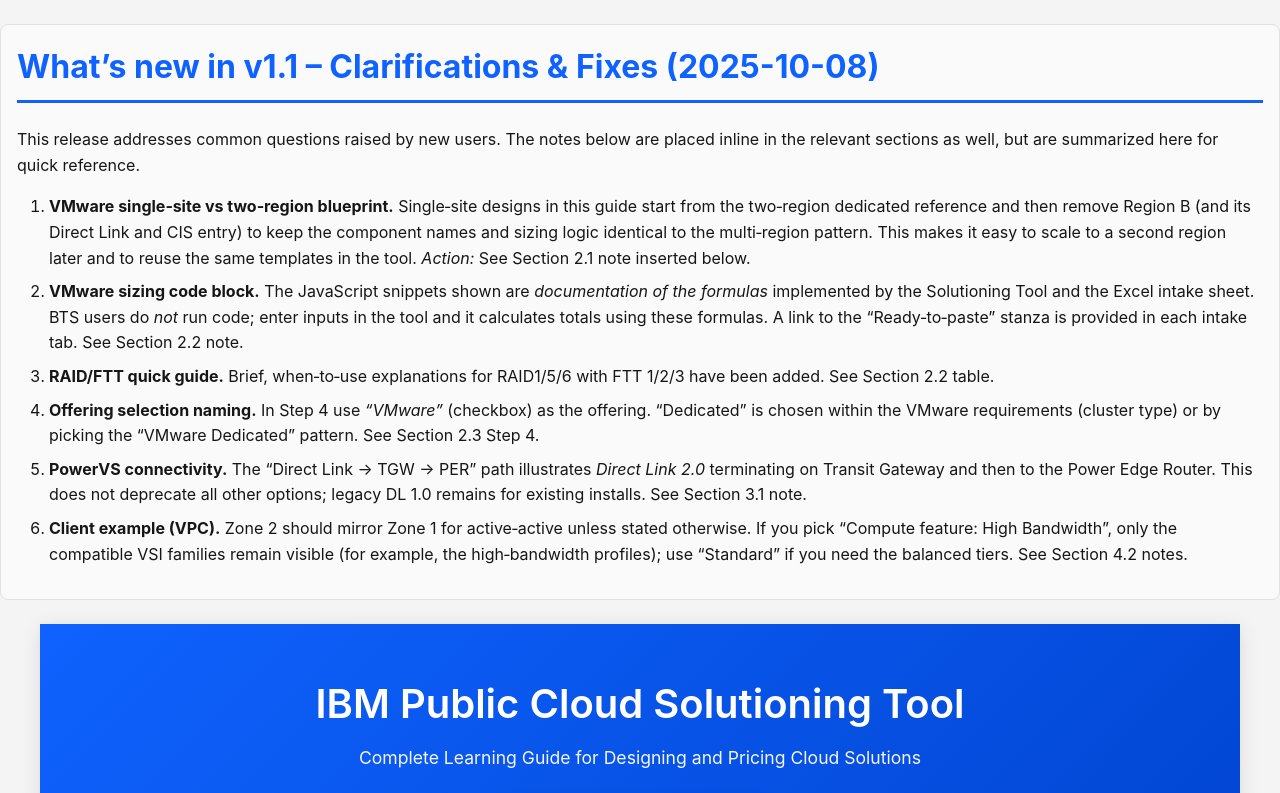
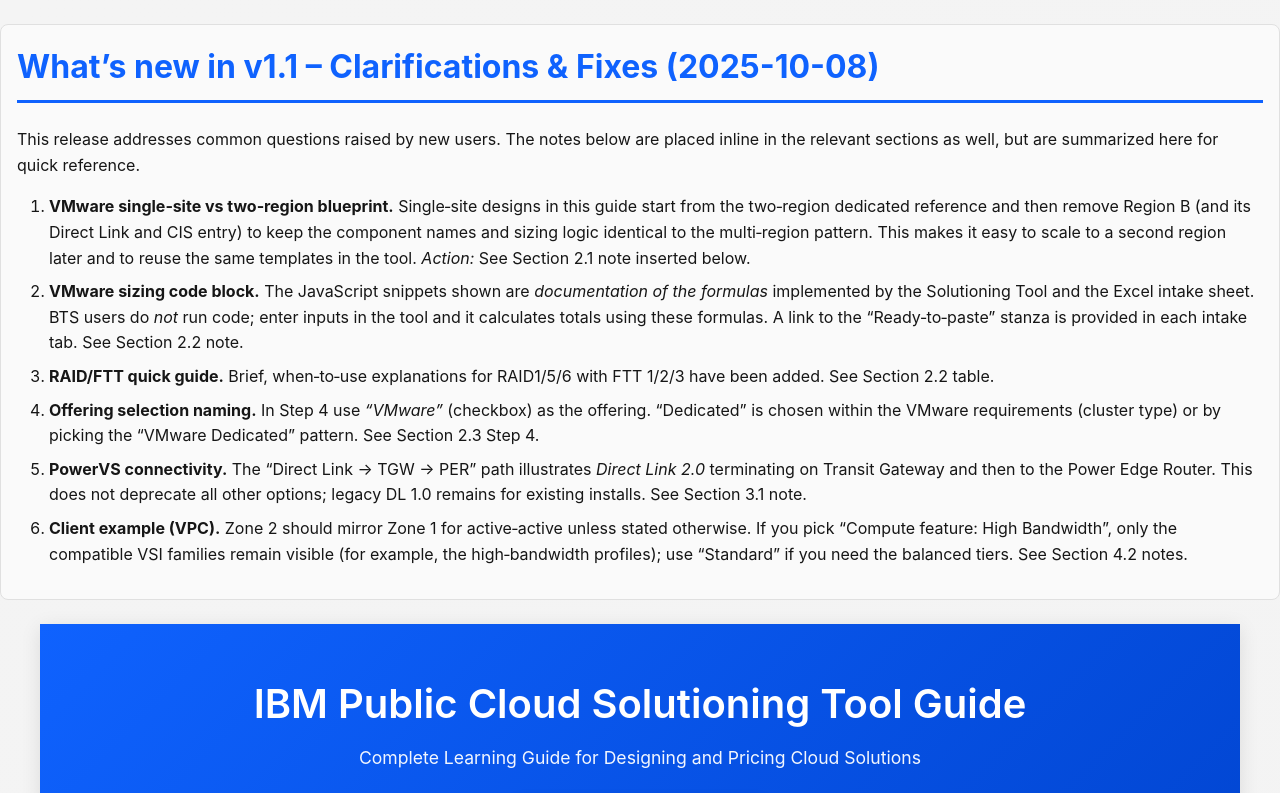
Before and after one commit to sm911/IBM-Public-Cloud-Solutioning-Tool, a plain HTML site: page index.html in a window 1280 px wide. Shown: the top 793 px of the page. Drawn offline with Linux system fonts and the light colour scheme.

Commit message:
Add files via upload

```diff
--- a/index.html
+++ b/index.html
@@ -484,7 +484,7 @@
 
 <div class="container">
 <header>
-<h1>IBM Public Cloud Solutioning Tool</h1>
+<h1>IBM Public Cloud Solutioning Tool Guide</h1>
 <p>Complete Learning Guide for Designing and Pricing Cloud Solutions</p>
 <a class="header-link" href="https://internal.cloud-solutioning.ibm.com/" target="_blank">Access the Solutioning Tool</a>
 	<div style="margin-top: 1rem;">
```
